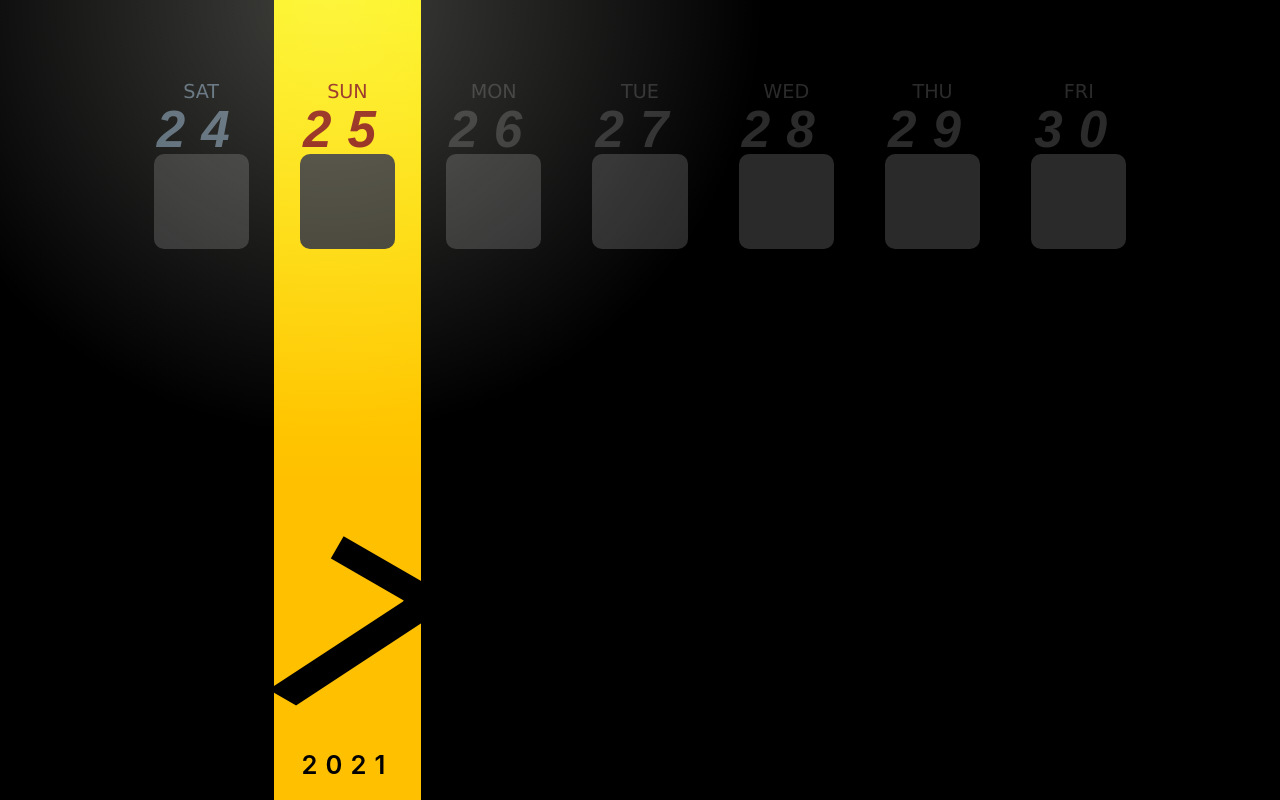
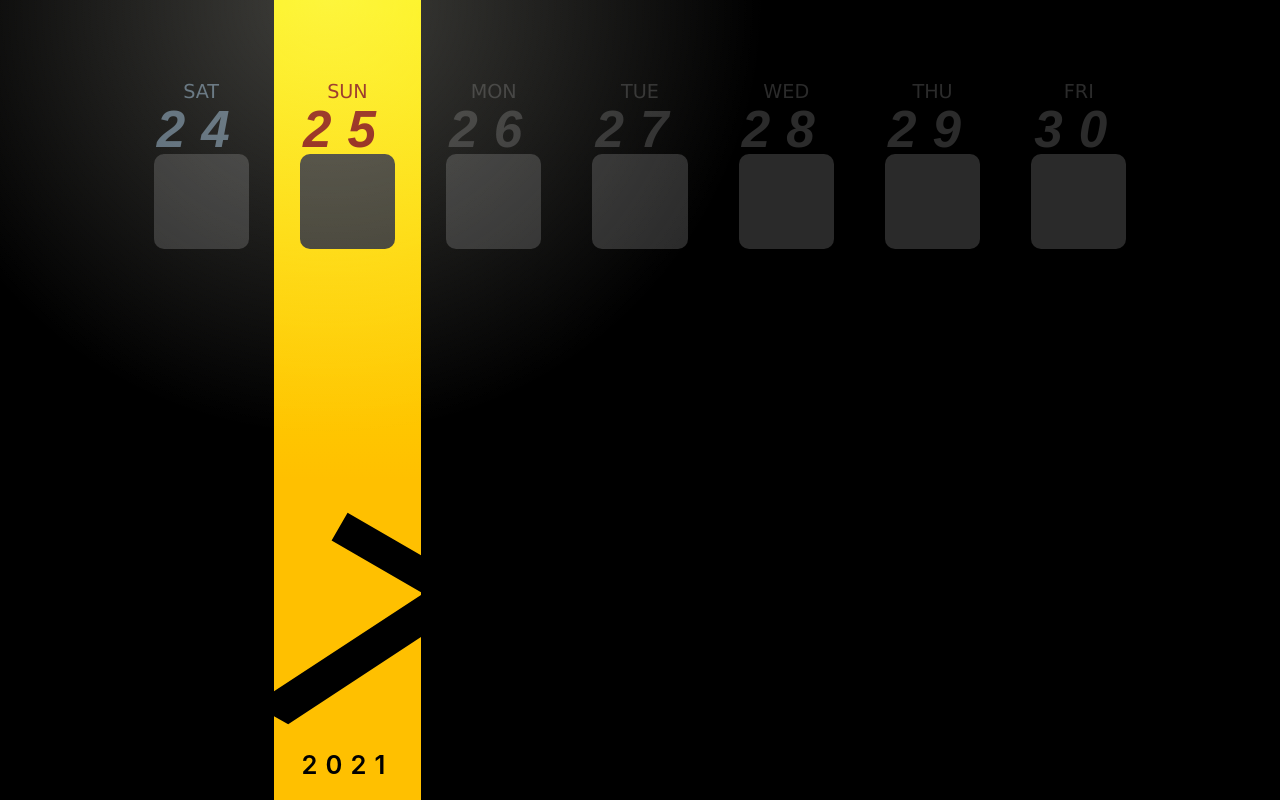
Before and after one commit to palexandrefernandes/persona_4_weather_ui, a Svelte app: page / in a window 1280 px wide. Built offline with nearby package versions, Linux system fonts and the light colour scheme; a web font is replaced by a local one.

Commit message:
Updated values to fix misplassed item
The values were misplaced in 1080p resolution monitors and under.

```diff
--- a/src/components/CalendarComponents/CalendarMonthYear.svelte
+++ b/src/components/CalendarComponents/CalendarMonthYear.svelte
@@ -46,13 +46,13 @@
     }
 
     .month-container {
-        font-size: calc(var(--strip-size) * 1.6);
-        transform: translate(0.5vh, 4vw);
+        font-size: calc(var(--strip-size) * 2);
+        transform: translate(1.2vh, 7vw);
     }
 
     .month-two-digit-container {
-        font-size: calc(var(--strip-size) * 1.4);
-        transform: translate(0vh, 2vw);
+        font-size: calc(var(--strip-size) * 2);
+        transform: translate(1.2vh, 5vw);
     }
 
     .month {
```
